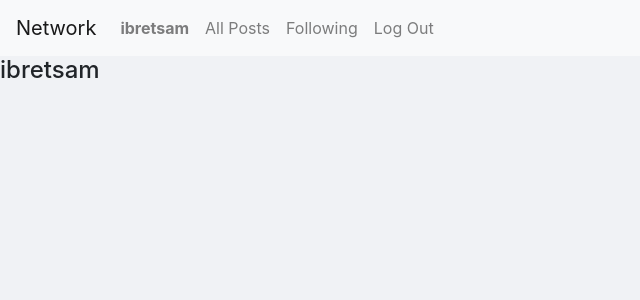
After one commit to ibretsam/CS50-Project-4, a Django app: page /profile/2 in a window 1280 px wide. The commit adds this page. Shown: the top 300 px of the page, without its empty margins (0-640 px from the left). Run offline with Django 3.2, Linux system fonts and the light colour scheme; a user stored in the database is signed in; data comes from the database, SQL or seed files in the repository; some libraries are stand-ins or nearby versions.

Commit message:
Update profile page, but not much info displayed yet

```diff
--- a/network/models.py
+++ b/network/models.py
@@ -27,6 +27,7 @@ class Post(models.Model):
         return {
             "id": self.id,
             "user": self.user.username,
+            "user_id": self.user.id,
             "postContent": self.postContent,
             "comment": self.comment,
             "time": self.time.strftime("%b %d %Y, %I:%M %p")
--- a/network/static/network/network.js
+++ b/network/static/network/network.js
@@ -26,7 +26,11 @@ document.addEventListener('DOMContentLoaded', () => {
             posts.forEach(post => {
                 const postElement = document.createElement('div');
                 postElement.innerHTML = `<div class="post">
-                                            <div id="user"><strong>${post.user}</strong></div> <br>
+                                            <div id="user">
+                                                <a href="http://127.0.0.1:8000/profile/${post.user_id}">
+                                                    <strong>${post.user}</strong>
+                                                </a>
+                                            </div> <br>
                                             <div id="content">${post.postContent}</div> <br>
                                             <div id="time">${post.time}</div> <br>
                                         </div>
--- a/network/templates/network/layout.html
+++ b/network/templates/network/layout.html
@@ -11,13 +11,13 @@
     <body>
 
         <nav class="navbar navbar-expand-lg navbar-light bg-light">
-            <a class="navbar-brand" href="#">Network</a>
+            <a class="navbar-brand" href="{% url 'index' %}">Network</a>
 
             <div>
               <ul class="navbar-nav mr-auto">
                 {% if user.is_authenticated %}
                     <li class="nav-item">
-                        <a class="nav-link" href="#"><strong id="username">{{ user.username }}</strong></a>
+                        <a class="nav-link" href="{% url 'profile' request.user.id %}"><strong id="username">{{ user.username }}</strong></a>
                     </li>
                 {% endif %}
                 <li class="nav-item">
--- /dev/null
+++ b/network/templates/network/profile.html
@@ -0,0 +1,4 @@
+{% extends "network/layout.html" %}
+{% block body %}
+    <h4>{{ profile }}</h4>
+{% endblock %}
--- a/network/views.py
+++ b/network/views.py
@@ -103,4 +103,4 @@ def viewpost(request, post_id):
 @login_required
 def profile(request, user_id):
     profile = Profile.objects.get(pk=user_id)
-    return render(request, "network/profile.html")
+    return render(request, "network/profile.html", {"profile": profile.user.username})
```
